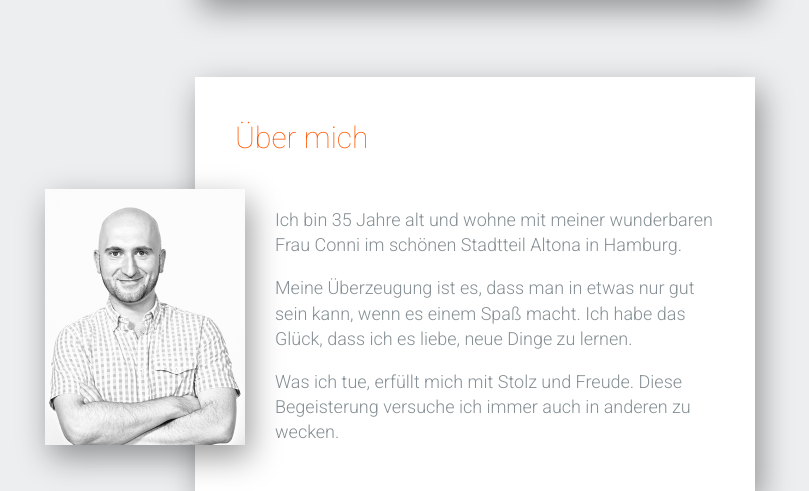
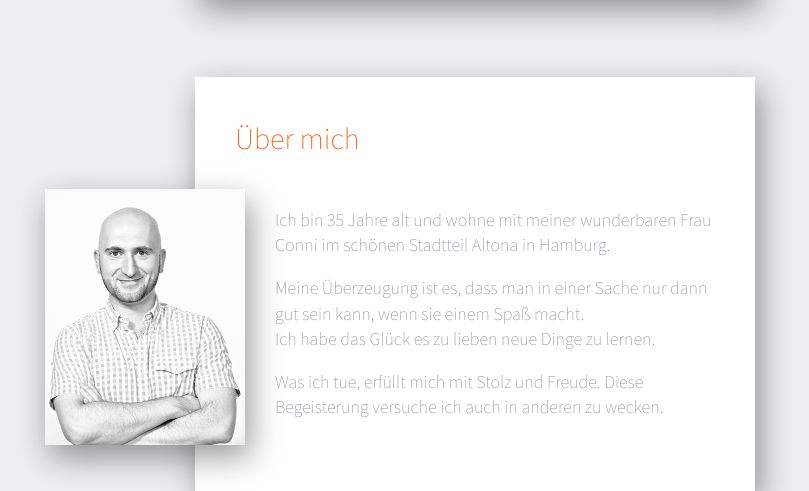
Before and after one commit to badabam/badabam, a website: page app/index.html in a window 1280 px wide. Shown: the part 847-1338 px from the top of the page, without its empty margins (165-974 px from the left). Drawn offline with nearby package versions, Linux system fonts and the light colour scheme; files that its build step writes are made by us from their sources.

Commit message:
Fiddle around with fonts

```diff
--- a/app/includes/about-me.html
+++ b/app/includes/about-me.html
@@ -5,10 +5,9 @@
     <p>Ich bin 35 Jahre alt und wohne mit meiner
     wunderbaren Frau Conni im schönen
     Stadtteil Altona in Hamburg.</p>
-    <p>Meine Überzeugung ist es, dass man in etwas nur gut sein kann, wenn es
-      einem Spaß macht. Ich habe das Glück, dass ich es liebe, neue Dinge zu
-      lernen.</p>
+    <p>Meine Überzeugung ist es, dass man in einer Sache nur dann gut sein kann, wenn sie einem
+      Spaß macht.<br>Ich habe das Glück es zu lieben neue Dinge zu lernen.</p>
     <p>Was ich tue, erfüllt mich mit Stolz und Freude. Diese Begeisterung
-      versuche ich immer auch in anderen zu wecken.</p>
+      versuche ich auch in anderen zu wecken.</p>
   </div>
 </section>
--- a/app/index.html
+++ b/app/index.html
@@ -8,7 +8,7 @@
     <title>Jeremias Erbs, UX Design & Frontend Development</title>
     @@include('meta/icons.html')
     <link
-      href='https://fonts.googleapis.com/css?family=Roboto:100,200,300'
+      href='https://fonts.googleapis.com/css?family=Source+Sans+Pro:200,300|Lato:100'
       rel='stylesheet' type='text/css'>
 
     <!-- build:css styles/vendor.css -->
--- a/app/styles/_base.scss
+++ b/app/styles/_base.scss
@@ -12,9 +12,9 @@ body {
 body {
   background-color: $c-gray-light;
   color: $c-gray-dark;
-  font-family: 'Roboto', sans-serif;
+  font-family: 'Source Sans Pro', sans-serif;
   font-size: 18px;
-  font-weight: 300;
+  font-weight: 200;
   line-height: 1.4;
   margin-bottom: 300px;
 }
--- a/app/styles/components/_main-header.scss
+++ b/app/styles/components/_main-header.scss
@@ -8,6 +8,7 @@
 
 .main-header__title {
   border-bottom: 1px solid $c-red;
+  font-family: 'Lato', sans-serif;
   font-size: $fs-huge;
   font-weight: 100;
 }
```
